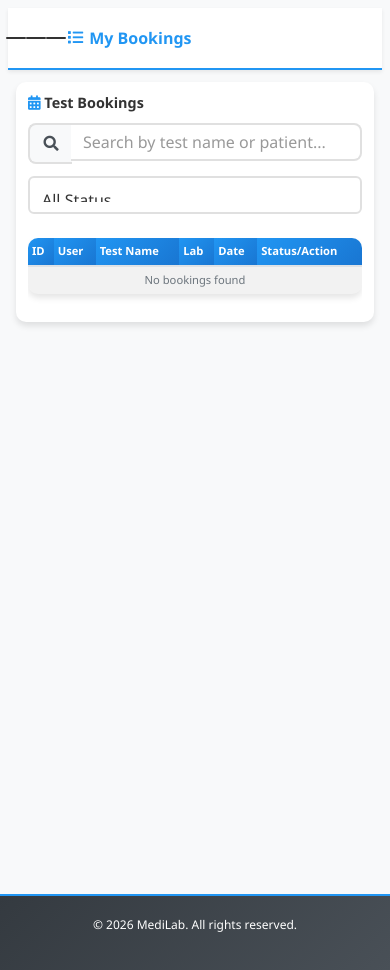
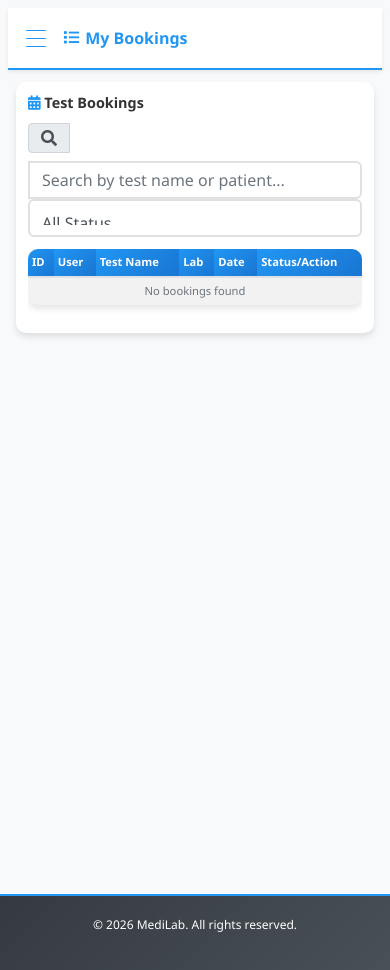
Before and after one commit to gaurav7080/medilab, a plain HTML site: page PathLab_HTML/bookings.html in a window 390 px wide. Drawn offline with nearby package versions, Linux system fonts and the light colour scheme; sample sign-in values are in the browser's storage.

Commit message:
improve menu icon

```diff
--- a/PathLab_HTML/assets/css/style.css
+++ b/PathLab_HTML/assets/css/style.css
@@ -473,7 +473,7 @@ html {
     color: white;
 }
 
-/* Mobile Hamburger Menu - Enhanced */
+/* Mobile Hamburger Menu - Enhanced with Parallel Lines */
 .sidebar-toggle {
     display: none;
     background: none;
@@ -483,16 +483,29 @@ html {
     transition: all 0.3s ease;
     z-index: 1001;
     position: relative;
+    width: 50px;
+    height: 50px;
+    display: flex;
+    flex-direction: column;
+    align-items: center;
+    justify-content: center;
+}
+
+.sidebar-toggle:hover {
+    background: rgba(33, 150, 243, 0.08);
+    border-radius: 8px;
 }
 
 .sidebar-toggle:active {
-    background: rgba(33, 150, 243, 0.1);
+    background: rgba(33, 150, 243, 0.15);
     border-radius: 8px;
+    transform: scale(0.98);
 }
 
+/* Three Parallel Lines */
 .sidebar-toggle span {
     display: block;
-    width: 24px;
+    width: 26px;
     height: 2.5px;
     background: var(--primary-color);
     margin: 5px 0;
@@ -500,8 +513,24 @@ html {
     border-radius: 2px;
 }
 
+/* Line 1 - Top Line */
+.sidebar-toggle span:nth-child(1) {
+    transition: all 0.4s cubic-bezier(0.68, -0.55, 0.265, 1.55);
+}
+
+/* Line 2 - Middle Line */
+.sidebar-toggle span:nth-child(2) {
+    transition: opacity 0.3s ease;
+}
+
+/* Line 3 - Bottom Line */
+.sidebar-toggle span:nth-child(3) {
+    transition: all 0.4s cubic-bezier(0.68, -0.55, 0.265, 1.55);
+}
+
+/* Animation - When Menu is Active (Transform to X) */
 .sidebar-toggle.active span:nth-child(1) {
-    transform: rotate(45deg) translate(10px, 10px);
+    transform: rotate(45deg) translate(8px, 8px);
     background: white;
 }
 
@@ -511,7 +540,7 @@ html {
 }
 
 .sidebar-toggle.active span:nth-child(3) {
-    transform: rotate(-45deg) translate(7px, -7px);
+    transform: rotate(-45deg) translate(8px, -8px);
     background: white;
 }
 
@@ -840,44 +869,13 @@ html {
         font-size: 1.1rem;
     }
 
-    /* Better search/filter layout for tablets */
-    .row .col-md-6 {
-        flex: 0 0 100%;
-        max-width: 100%;
-        margin-bottom: 12px;
-    }
-
     .input-group {
-        width: 100%;
-        display: flex;
-        flex-wrap: nowrap;
+        flex-wrap: wrap;
     }
 
     .input-group-prepend {
-        flex-shrink: 0;
-    }
-
-    .input-group-text {
-        padding: 11px 12px;
-        background: #f8f9fa;
-        border: 2px solid #e0e0e0;
-        border-right: none;
-        border-radius: 8px 0 0 8px;
-        font-size: 0.9rem;
-        display: flex;
-        align-items: center;
-        justify-content: center;
-    }
-
-    .input-group .form-control {
-        border-radius: 0 8px 8px 0;
-        border-left: none;
-        min-width: 0;
-        flex: 1 1 auto;
-    }
-
-    .input-group .form-control:focus {
-        border-left: 2px solid var(--primary-color);
+        width: 100%;
+        margin-bottom: 8px;
     }
 }
 
@@ -904,31 +902,19 @@ html {
     }
 
     .sidebar-toggle {
-        width: 48px;
-        height: 48px;
+        width: 44px;
+        height: 44px;
         padding: 10px;
         display: flex;
         align-items: center;
         justify-content: center;
         margin: 0;
-        border-radius: 6px;
-        transition: all 0.3s ease;
-    }
-
-    .sidebar-toggle:hover {
-        background: rgba(33, 150, 243, 0.08);
-    }
-
-    .sidebar-toggle:active {
-        background: rgba(33, 150, 243, 0.15);
-        transform: scale(0.95);
     }
 
     .sidebar-toggle span {
-        width: 22px;
-        height: 2.5px;
-        margin: 4px 0;
-        flex-shrink: 0;
+        width: 20px;
+        height: 2px;
+        margin: 3.5px 0;
     }
 
     .sidebar {
@@ -1080,68 +1066,19 @@ html {
 
     .form-control {
         font-size: 16px;
-        padding: 11px 12px;
+        padding: 12px;
         border-radius: 8px;
         border: 2px solid #e0e0e0;
         width: 100%;
         transition: all 0.3s ease;
         -webkit-appearance: none;
         appearance: none;
-        line-height: 1.5;
-        color: #333;
-    }
-
-    .form-control::placeholder {
-        color: #999;
-        opacity: 1;
-        overflow: hidden;
-        text-overflow: ellipsis;
-        white-space: nowrap;
     }
 
     .form-control:focus {
         border-color: var(--primary-color);
         box-shadow: 0 0 0 3px rgba(33, 150, 243, 0.1);
         outline: none;
-    }
-
-    /* Improved search bar styling */
-    .input-group {
-        width: 100%;
-        display: flex;
-        flex-wrap: nowrap;
-        align-items: stretch;
-    }
-
-    .input-group-prepend {
-        display: flex;
-        align-items: center;
-        flex-shrink: 0;
-    }
-
-    .input-group-text {
-        padding: 11px 12px;
-        background: #f8f9fa;
-        border: 2px solid #e0e0e0;
-        border-right: none;
-        border-radius: 8px 0 0 8px;
-        font-size: 0.95rem;
-        display: flex;
-        align-items: center;
-        justify-content: center;
-        min-width: 44px;
-    }
-
-    .input-group .form-control {
-        border-radius: 0 8px 8px 0;
-        border-left: none;
-        min-width: 0;
-        flex: 1 1 auto;
-        padding: 10px 12px;
-    }
-
-    .input-group .form-control:focus {
-        border-left: 2px solid var(--primary-color);
     }
 
     .table {
@@ -1355,51 +1292,4 @@ html {
         padding: 12px;
         border-radius: 8px;
     }
-
-    .sidebar-toggle {
-        width: 44px;
-        height: 44px;
-        padding: 8px;
-        display: flex;
-        align-items: center;
-        justify-content: center;
-        margin: 0 4px 0 0;
-        border-radius: 5px;
-        background: transparent;
-        border: none;
-        cursor: pointer;
-        transition: all 0.2s ease;
-    }
-
-    .sidebar-toggle:hover {
-        background: rgba(33, 150, 243, 0.1);
-    }
-
-    .sidebar-toggle:active {
-        background: rgba(33, 150, 243, 0.2);
-        transform: scale(0.92);
-    }
-
-    .sidebar-toggle span {
-        width: 20px;
-        height: 2px;
-        background: #333;
-        margin: 4px 0;
-        display: block;
-        flex-shrink: 0;
-        border-radius: 2px;
-        transition: all 0.3s cubic-bezier(0.4, 0, 0.2, 1);
-    }
-
-    .sidebar-toggle.active span:nth-child(1) {
-        transform: rotate(45deg) translate(8px, 8px);
-    }
-
-    .sidebar-toggle.active span:nth-child(2) {
-        opacity: 0;
-    }
-
-    .sidebar-toggle.active span:nth-child(3) {
-        transform: rotate(-45deg) translate(7px, -7px);
-    }
 }
```
